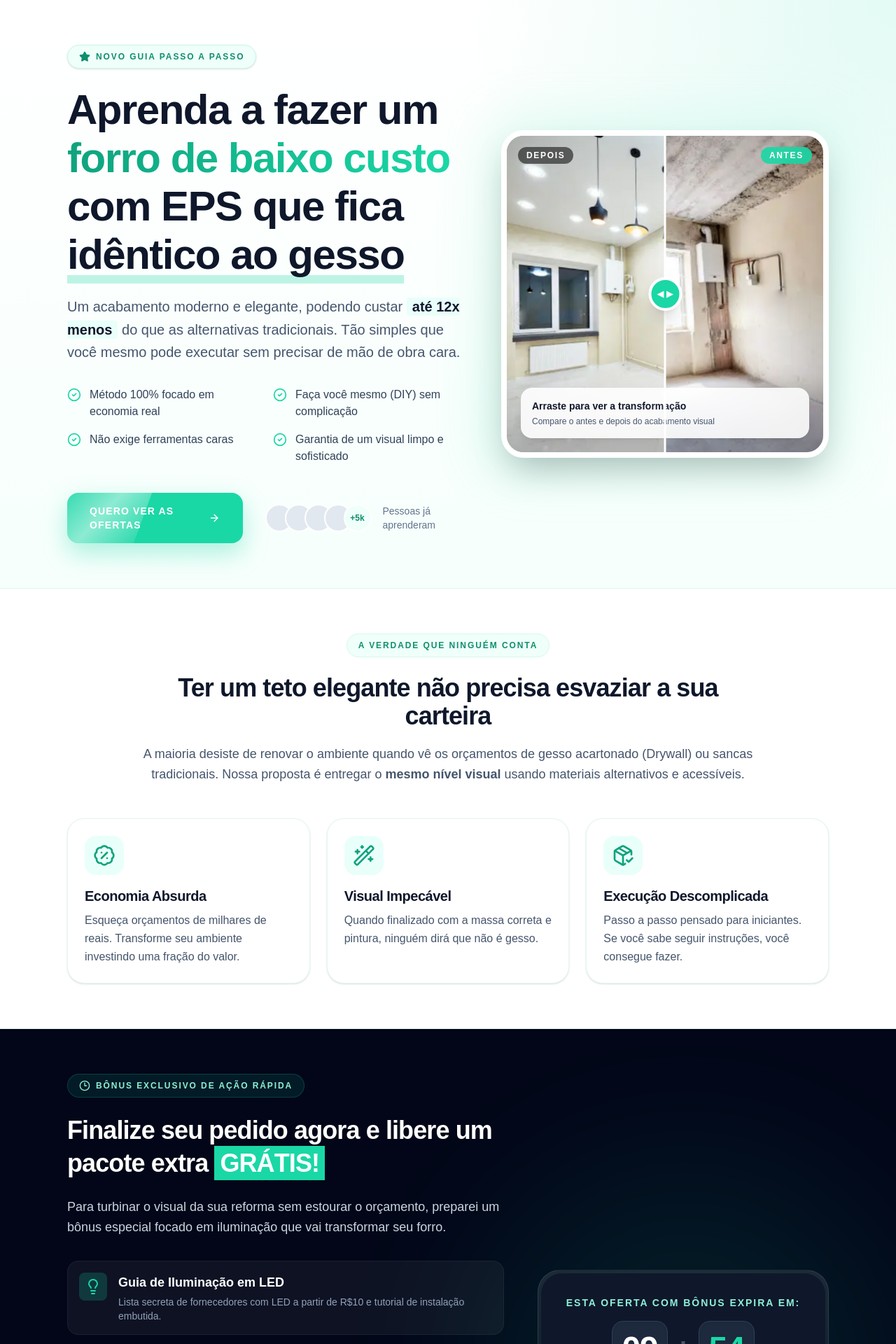
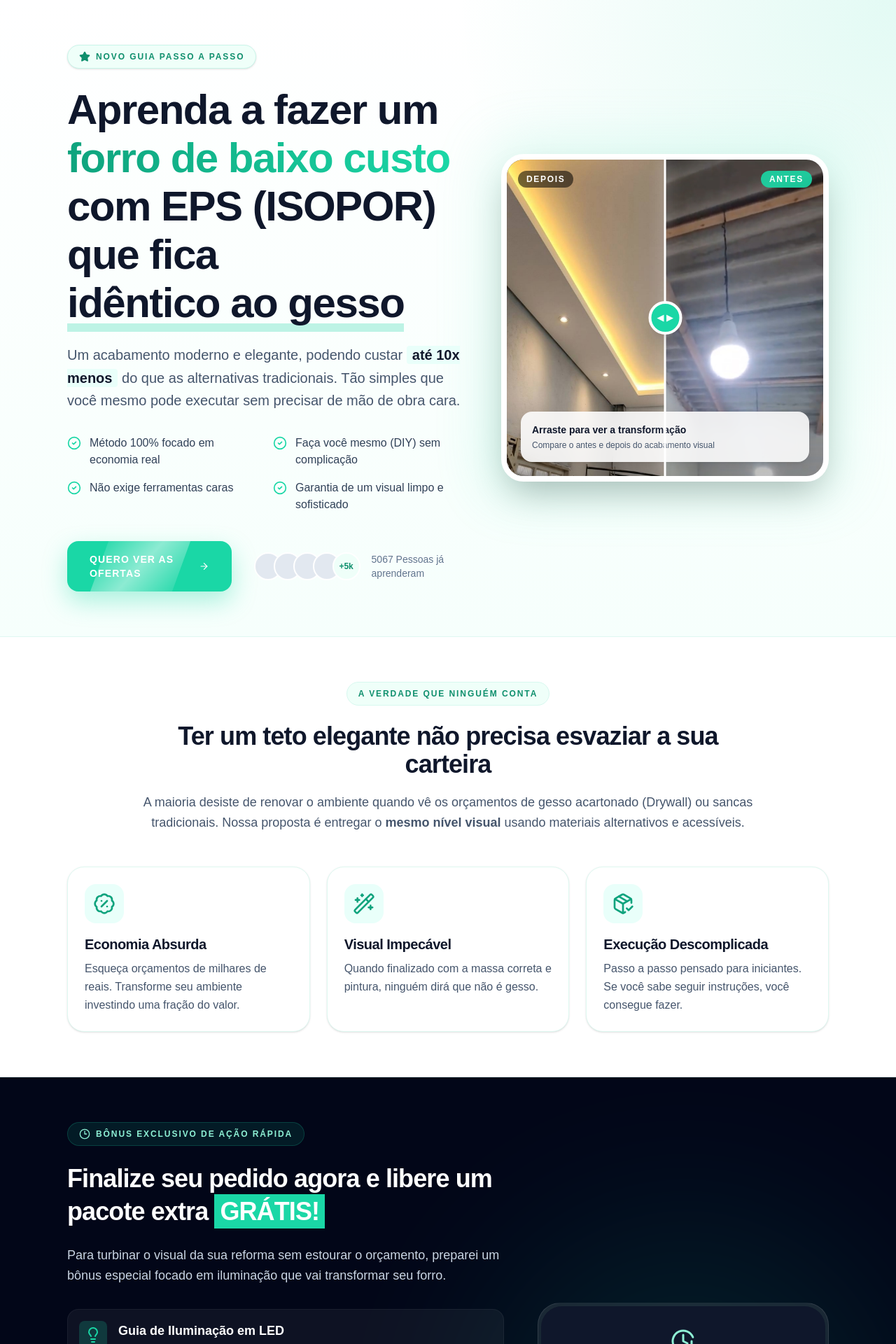
Before and after one commit to gregonocode/creative-nails, a Next.js app: page /forrobaixocusto in a window 1280 px wide. Shown: the part 40-1960 px from the top of the page at 70% size. Built offline with nearby package versions, Linux system fonts and the light colour scheme.

Commit message:
antes e depois atualizada

```diff
--- a/app/forrobaixocusto/page.tsx
+++ b/app/forrobaixocusto/page.tsx
@@ -13,7 +13,6 @@ import {
   Clock3,
   BadgePercent,
   PackageCheck,
-  PlayCircle,
   Lightbulb,
   Wand2,
   Star,
@@ -21,6 +20,7 @@ import {
   Image as ImageIcon,
   ChevronDown,
   X,
+  ClockAlert,
 } from "lucide-react";
 
 function Section({
@@ -238,7 +238,7 @@ function handleGoToUpsell1490() {
               <span className="text-transparent bg-clip-text bg-gradient-to-r from-[#0fa37d] to-[#1ad7a6]">
                 forro de baixo custo
               </span>{" "}
-              com EPS que fica{" "}
+              com EPS (ISOPOR) que fica{" "}
               <span className="relative whitespace-nowrap">
                 <span className="relative z-10">idêntico ao gesso</span>
                 <span className="absolute -bottom-2 left-0 -z-10 h-3 w-full bg-[#bdf3e5]"></span>
@@ -248,7 +248,7 @@ function handleGoToUpsell1490() {
             <p className="mt-6 max-w-3xl text-lg leading-relaxed text-slate-600 sm:text-xl">
               Um acabamento moderno e elegante, podendo custar{" "}
               <strong className="font-extrabold text-slate-900 bg-[#e9fffa] px-2 py-0.5 rounded">
-                até 12x menos
+                até 10x menos
               </strong>{" "}
               do que as alternativas tradicionais. Tão simples que você mesmo pode executar sem precisar de mão de obra cara.
             </p>
@@ -278,7 +278,7 @@ function handleGoToUpsell1490() {
                 </div>
               </div>
               <span className="text-sm font-medium text-slate-500 text-center sm:text-left">
-                Pessoas já aprenderam
+                5067 Pessoas já aprenderam
               </span>
             </div>
           </div>
@@ -340,8 +340,9 @@ function handleGoToUpsell1490() {
 
         <div className="grid gap-12 lg:grid-cols-[1.2fr_0.8fr] items-center relative z-10">
           <div>
+
             <div className="inline-flex items-center gap-2 rounded-full bg-[#1ad7a6]/10 border border-[#1ad7a6]/20 px-4 py-2 text-xs font-black uppercase tracking-[0.16em] text-[#8ef0d5]">
-              <Clock3 className="h-4 w-4" />
+             <Clock3 className="h-4 w-4 items-center" />
               Bônus Exclusivo de Ação Rápida
             </div>
 
@@ -382,9 +383,10 @@ function handleGoToUpsell1490() {
           </div>
 
           <div className="rounded-[32px] border border-white/10 bg-gradient-to-b from-white/10 to-transparent p-1">
-            <div className="rounded-[30px] bg-slate-900 p-8 backdrop-blur-md text-center">
+            <div className="rounded-[30px] bg-slate-900 p-8 backdrop-blur-md text-center ">
               <p className="text-sm font-bold uppercase tracking-[0.14em] text-[#8ef0d5] mb-4">
-                Esta oferta com bônus expira em:
+                <ClockAlert className="w-9 h-9 mb-2 mx-auto" />
+                 Esta oferta com bônus expira em:
               </p>
 
               {/* Timer Dinâmico */}
```
Also changed, not shown: public/forro/antes.jpg, public/forro/depois.jpg.
